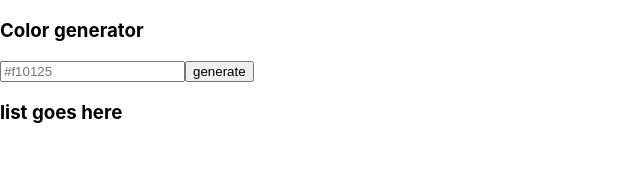
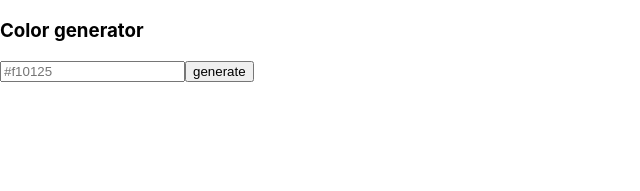
Before and after one commit to sumonsheikh/color-generator, a React (Create React App) app: page / in a window 1280 px wide. Shown: the top 191 px of the page, without its empty margins (0-640 px from the left). Built offline with nearby package versions, Linux system fonts and the light colour scheme.

Commit message:
show the single color

```diff
--- a/src/App.js
+++ b/src/App.js
@@ -9,8 +9,8 @@ function App() {
  const handleSubmit = (e) =>{
    e.preventDefault();
    try{
-     const newColor = new Values(color).all(10);
-     console.log(newColor);
+     const colors = new Values(color).all(10);
+    setList(colors);
 
   }catch(error){
     setError(true);
@@ -33,7 +33,11 @@ function App() {
       </form>
     </section>
     <section className="colors">
-      <h3>list goes here</h3>
+     {list.map((color,index) =>{
+       return (
+         <SingleColor key={index} {...color} index={index}/>
+       );
+     })}
     </section>
    </>
   );
--- a/src/SingleColor.js
+++ b/src/SingleColor.js
@@ -1,9 +1,13 @@
-import React from 'react'
+import React,{useState,useEffect} from 'react';
 
-export default function SingleColor() {
+const SingleColor = ({rgb,weight,index}) => {
+    const [alert, setAlert] = useState(false);
+    const bcg = rgb.join(',');
+    console.log(bcg);
     return (
-        <div>
-
-        </div>
+        <article className={`color`} style={{backgroundColor:`rgb(${bcg})`}}>
+          {weight}
+        </article>
     )
 }
+export default SingleColor;
--- a/src/index.css
+++ b/src/index.css
@@ -6,7 +6,16 @@ body {
   -webkit-font-smoothing: antialiased;
   -moz-osx-font-smoothing: grayscale;
 }
-
+.colors{
+  min-height: calc(100vh - 100px);
+  display: grid;
+  grid-template-columns: repeat(auto-fit, minmax(223.33px, 1fr));
+  grid-template-rows: repeat(auto-fit, minmax(96px, 1fr));
+}
+article{
+  width: 200px;
+  height: 200px;
+}
 code {
   font-family: source-code-pro, Menlo, Monaco, Consolas, 'Courier New',
     monospace;
```
Also changed, not shown: 1 other file (tests, documents, lock files or other folders).
